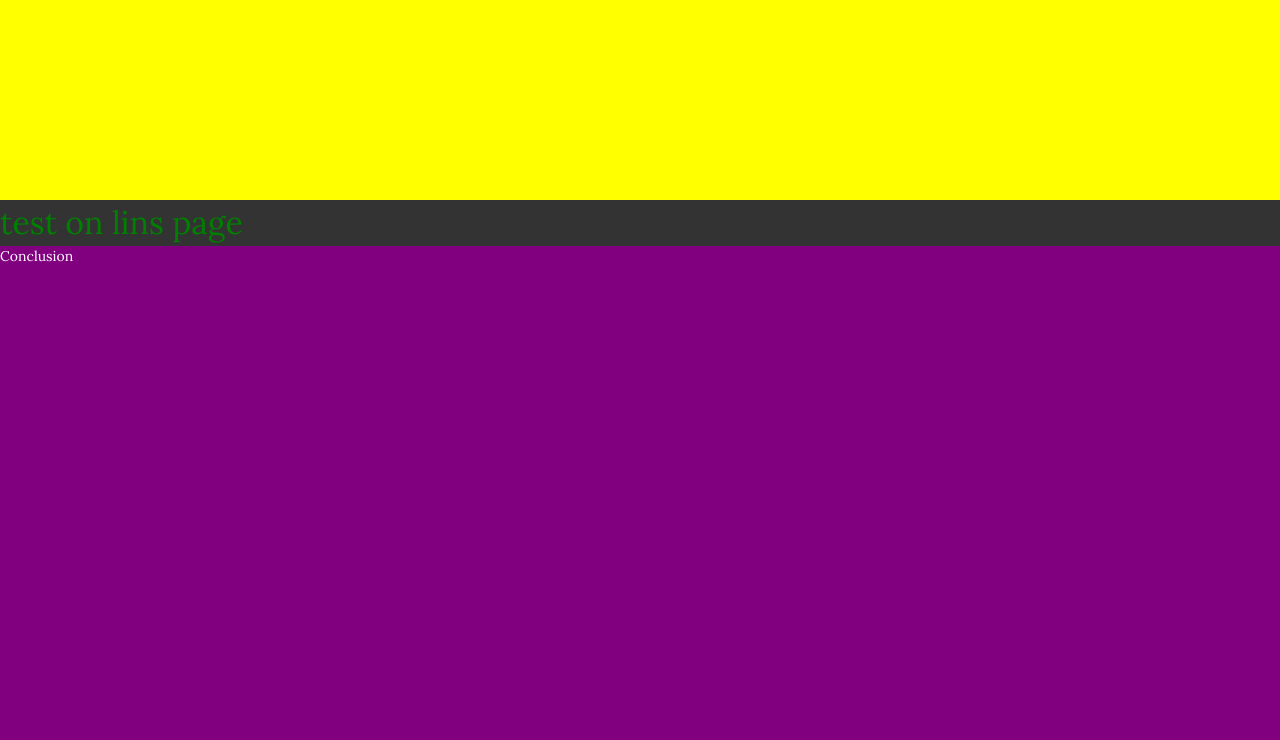
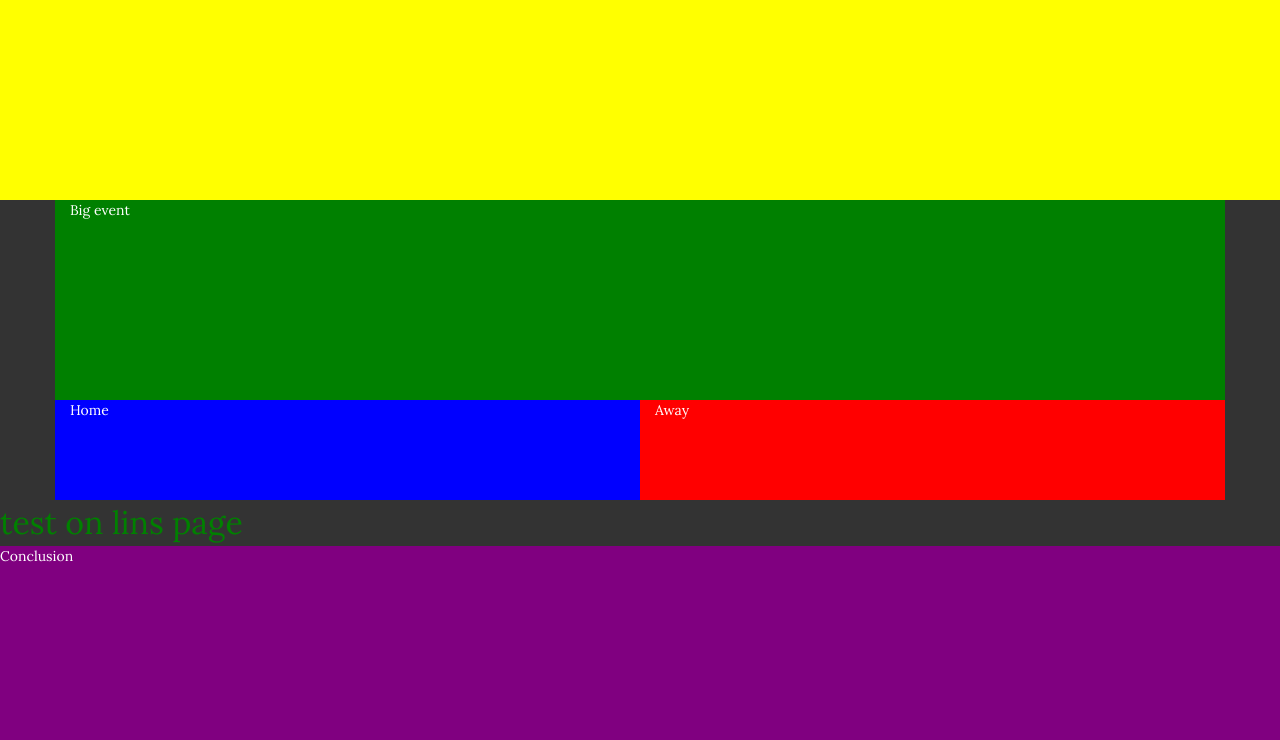
Before and after one commit to simultech/govhack-ww1, a CakePHP app: the page made by app/View/Ww1/lin.ctp in a window 1280 px wide. Shown: the part 800-1540 px from the top of the page. Run offline with PHP 8.4 and a stand-in for CakePHP, Linux system fonts and the light colour scheme; the template is opened without the code that fills it, so the values that code supplies are empty; some libraries are stand-ins or nearby versions.

Commit message:
Two column layout

```diff
--- a/app/View/Layouts/default.ctp
+++ b/app/View/Layouts/default.ctp
@@ -23,6 +23,20 @@
 	?>
 	<link href="http://fonts.googleapis.com/css?family=Lora:400,700,400italic,700italic" rel="stylesheet" type="text/css">
     <link href="http://fonts.googleapis.com/css?family=Montserrat:400,700" rel="stylesheet" type="text/css">
+    <style>
+    	.large_event {
+	    	height:200px;
+	    	background:green;
+    	}
+    	.home_event {
+	    	height:100px;
+	    	background:blue;
+    	}
+    	.away_event {
+	    	height:100px;
+	    	background:red;
+    	}
+    </style>
 </head>
 <body>
 	<div id="container">
@@ -33,7 +47,15 @@
 			Intro
 		</div>
 		<div id="timeline">
-
+			<div class="container">
+				<div class="row">
+					<div class="col-md-12 large_event">Big event</div>
+				</div>
+				<div class="row">
+					<div class="col-md-6 home_event">Home</div>
+					<div class="col-md-6 away_event">Away</div>
+				</div>
+			</div>
 			<?php echo $this->Session->flash(); ?>
 
 			<?php echo $this->fetch('content'); ?>
```
Also changed, not shown: app/View/Ww1/index.ctp (line endings or trailing spaces).
